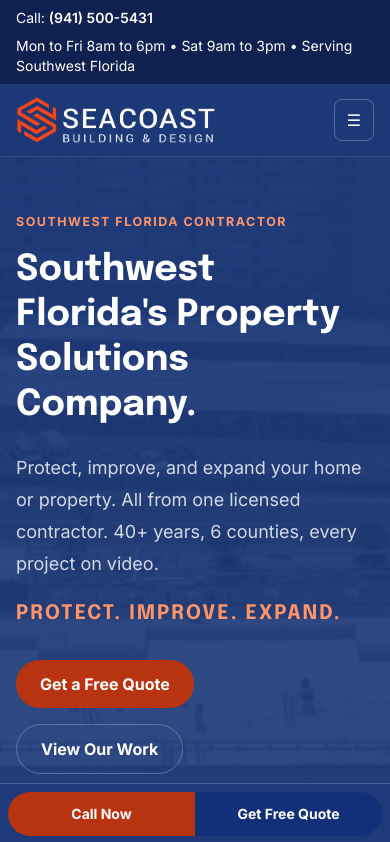
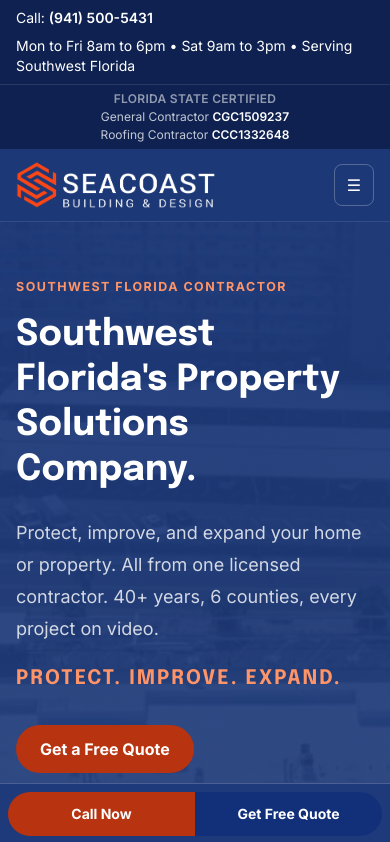
Before and after one commit to ecomstrategics/seacoast-bd, a Next.js app: page / in a window 390 px wide. Shown: the top 842 px of the page. Built offline with nearby package versions, Linux system fonts and the light colour scheme.

Commit message:
Fix sticky header: pin only logo+nav for whole page, scroll-away bars restore licenses on mobile

```diff
--- a/src/components/Header.tsx
+++ b/src/components/Header.tsx
@@ -42,8 +42,8 @@
   }
 
   return (
-    <header className="z-50">
-      {/* Top bar */}
+    <>
+      {/* Top bar (scrolls away; sits above the sticky nav) */}
       <div className="bg-navy-900 text-sm text-white">
         <div className="container flex flex-wrap items-center justify-between gap-2 py-2">
           <span>Call: <a className="font-semibold text-white underline-offset-4 hover:underline" href="tel:+19415005431">(941) 500-5431</a></span>
@@ -56,20 +56,21 @@
         </div>
       </div>
 
-      {/* License bar: Florida state-certified license numbers. Hidden on mobile to free up
-          fixed-header space; the same license numbers appear in the footer. */}
-      <div className="hidden border-t border-white/10 bg-navy-900 text-xs text-white/75 sm:block">
+      {/* License bar: Florida state-certified license numbers. Scrolls away with the top bar.
+          Separators are hidden on mobile so the wrapped items don't show dangling bullets. */}
+      <div className="border-t border-white/10 bg-navy-900 text-xs text-white/75">
         <div className="container flex flex-wrap items-center justify-center gap-x-3 gap-y-0.5 py-1.5 text-center">
           <span className="font-semibold uppercase tracking-wide text-white/55">Florida State Certified</span>
-          <span aria-hidden className="text-white/25">&bull;</span>
+          <span aria-hidden className="hidden text-white/25 sm:inline">&bull;</span>
           <span>General Contractor <span className="font-semibold text-white">CGC1509237</span></span>
-          <span aria-hidden className="text-white/25">&bull;</span>
+          <span aria-hidden className="hidden text-white/25 sm:inline">&bull;</span>
           <span>Roofing Contractor <span className="font-semibold text-white">CCC1332648</span></span>
         </div>
       </div>
 
-      {/* Sticky region: only the logo + nav freeze on scroll. The top bar and license bar above it scroll away. */}
-      <div className="sticky top-0 z-50 border-b border-white/10 bg-navy/95 backdrop-blur">
+      {/* Sticky region: only the logo + nav freeze. As a direct child of <body> it stays pinned
+          for the whole page, while the top bar and license bar above it scroll away. */}
+      <header className="sticky top-0 z-50 border-b border-white/10 bg-navy/95 backdrop-blur">
       {/* Main nav row: navy bar so the orange-on-transparent logo integrates seamlessly (no pill) */}
       <div className="container flex items-center justify-between gap-6 py-3">
         {/* Logo image: orange wordmark on transparent bg, sitting directly on the navy bar */}
@@ -250,7 +251,7 @@
           </div>
         </nav>
       )}
-      </div>
-    </header>
+      </header>
+    </>
   );
 }
```
